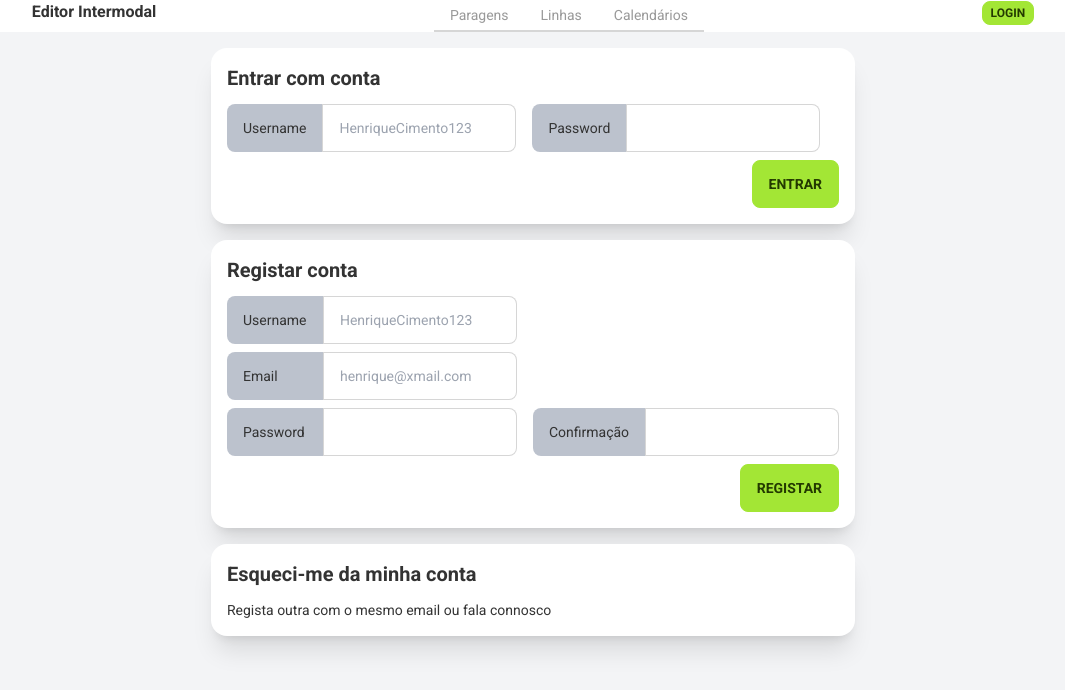
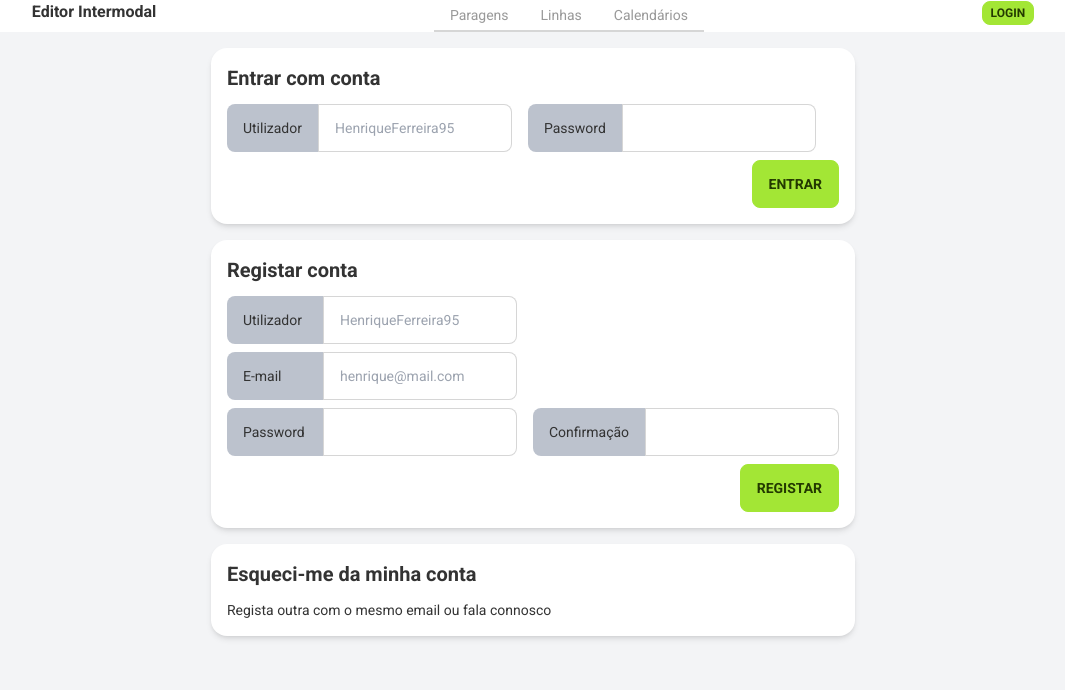
Before and after one commit to intermodalpt/web-editor, a SvelteKit app: page /login in a window 1280 px wide. Shown: the top 690 px of the page, without its empty margins (107-1172 px from the left). Built offline with nearby package versions, Linux system fonts and the light colour scheme.

Commit message:
Improve login page usability

```diff
--- a/src/routes/login/+page.svelte
+++ b/src/routes/login/+page.svelte
@@ -1,4 +1,5 @@
 <script>
+	import { goto } from '$app/navigation';
 	import { apiServer } from '$lib/settings.js';
 	import { token } from '$lib/stores.js';
 
@@ -23,14 +24,19 @@
 				if (r.ok) {
 					return r.text();
 				} else {
-					alert('Login failed');
-					return;
+					r.text()
+						.then((error) => {
+							alert(`Fracasso no acesso:\n${error}`);
+						})
+						.catch(() => {
+							alert('Fracasso no acesso.');
+						});
 				}
 			})
 			.then((tokenVal) => {
 				$token = tokenVal;
 				localStorage.setItem('token', tokenVal);
-				console.log(tokenVal);
+				return goto('/perfil');
 			});
 	}
 
@@ -60,16 +66,23 @@
 				email: registrationEmail
 			})
 		}).then((r) => {
-			// Tell the user whether the request suceeded or not
-			if (r.status === 200) {
-				alert('Registration successful. Try to login with it');
-				// TODO auto login
+			if (r.ok) {
+				alert('Registo com sucesso.');
+				loginUser = registrationUser;
+				loginPassword = registrationPassword;
 				registrationUser = null;
 				registrationEmail = null;
 				registrationPassword = null;
 				registrationPasswordConfirmation = null;
+				login();
 			} else {
-				alert('Registration failed');
+				r.text()
+					.then((error) => {
+						alert(`Registo falhou:\n${error}`);
+					})
+					.catch(() => {
+						alert('Registo falhou.');
+					});
 			}
 		});
 	}
@@ -80,19 +93,18 @@
 	<meta name="description" content="Autenticação" />
 </svelte:head>
 
-<div class="flex flex-col gap-4 py-4 self-center max-w-[900px]">
-	<div class="card card-compact bg-base-100 shadow-xl">
-		<div class="card-body">
+<div class="flex flex-col gap-4 py-4 self-center">
+	<div class="card card-compact bg-base-100 shadow-md">
+		<form class="card-body" on:submit|preventDefault={login}>
 			<h2 class="card-title">Entrar com conta</h2>
-
-			<div class="flex gap-4">
+			<div class="flex flex-wrap gap-4">
 				<div class="form-control">
 					<label class="input-group input-group-md">
-						<span>Username</span>
+						<span>Utilizador</span>
 						<input
 							id="loginUser"
 							type="text"
-							placeholder="HenriqueCimento123"
+							placeholder="HenriqueFerreira95"
 							class="input input-bordered input-md"
 							bind:value={loginUser}
 							on:keydown={(e) => {
@@ -123,18 +135,18 @@
 			<div class="card-actions justify-end">
 				<button class="btn btn-primary" on:mouseup={login}>Entrar</button>
 			</div>
-		</div>
+		</form>
 	</div>
-	<div class="card card-compact bg-base-100 shadow-xl">
-		<div class="card-body">
+	<div class="card card-compact bg-base-100 shadow-md">
+		<form class="card-body" on:submit|preventDefault={register}>
 			<h2 class="card-title">Registar conta</h2>
 			<div class="flex flex-col gap-2">
 				<div class="form-control">
 					<label class="input-group input-group-md">
-						<span class="w-24">Username</span>
+						<span class="w-24">Utilizador</span>
 						<input
 							type="text"
-							placeholder="HenriqueCimento123"
+							placeholder="HenriqueFerreira95"
 							class="input input-bordered input-md"
 							bind:value={registrationUser}
 						/>
@@ -142,17 +154,17 @@
 				</div>
 				<div class="form-control">
 					<label class="input-group input-group-md">
-						<span class="w-24">Email</span>
+						<span class="w-24">E-mail</span>
 						<input
 							type="text"
-							placeholder="henrique@xmail.com"
+							placeholder="henrique@mail.com"
 							class="input input-bordered input-md"
 							bind:value={registrationEmail}
 						/>
 					</label>
 				</div>
 			</div>
-			<div class="flex gap-4">
+			<div class="flex flex-wrap gap-4">
 				<div class="form-control">
 					<label class="input-group input-group-md">
 						<span class="w-24">Password</span>
@@ -175,11 +187,11 @@
 				</div>
 			</div>
 			<div class="card-actions justify-end">
-				<button class="btn btn-primary" on:mouseup={register}>Registar</button>
+				<button class="btn btn-primary">Registar</button>
 			</div>
-		</div>
+		</form>
 	</div>
-	<div class="card card-compact bg-base-100 shadow-xl">
+	<div class="card card-compact bg-base-100 shadow-md">
 		<div class="card-body">
 			<h2 class="card-title">Esqueci-me da minha conta</h2>
 			<span>Regista outra com o mesmo email ou fala connosco</span>
```
Also changed, not shown: src/lib/stores.js.
